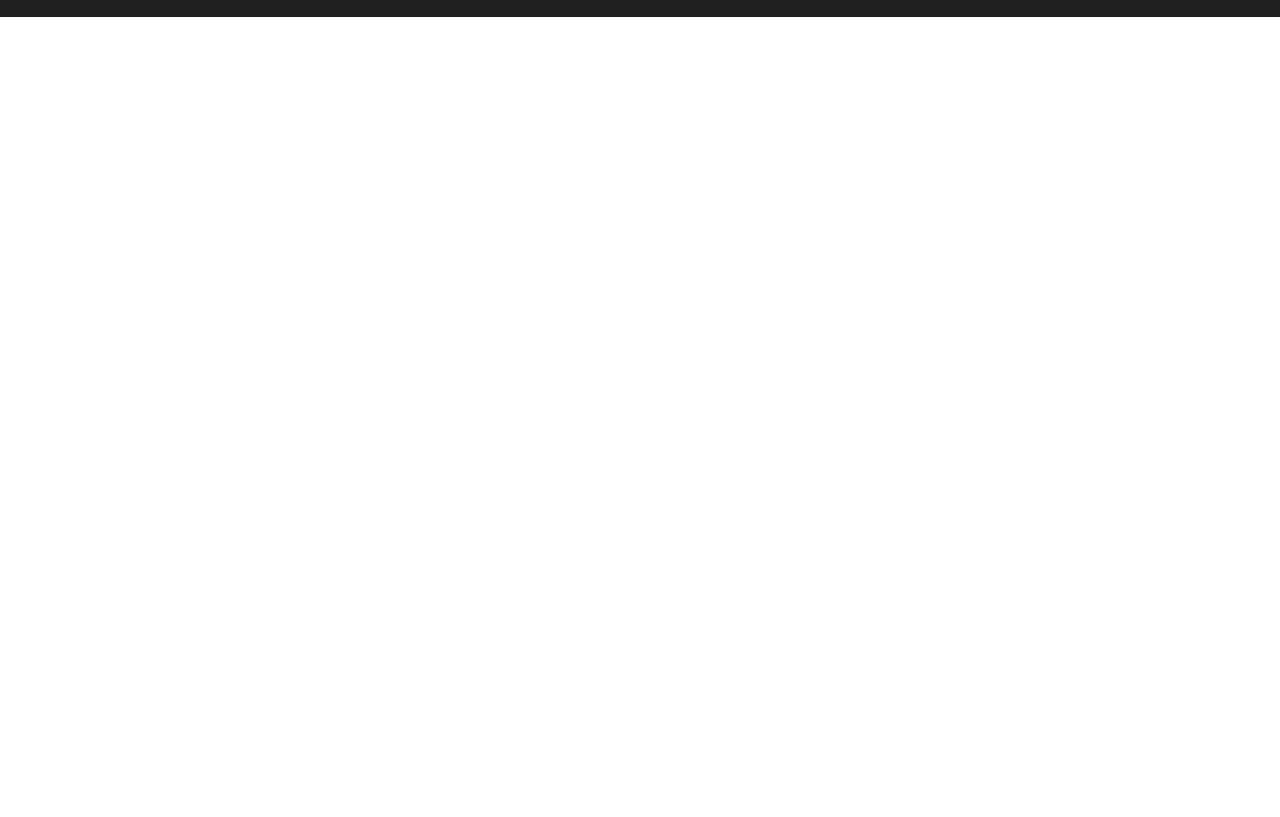
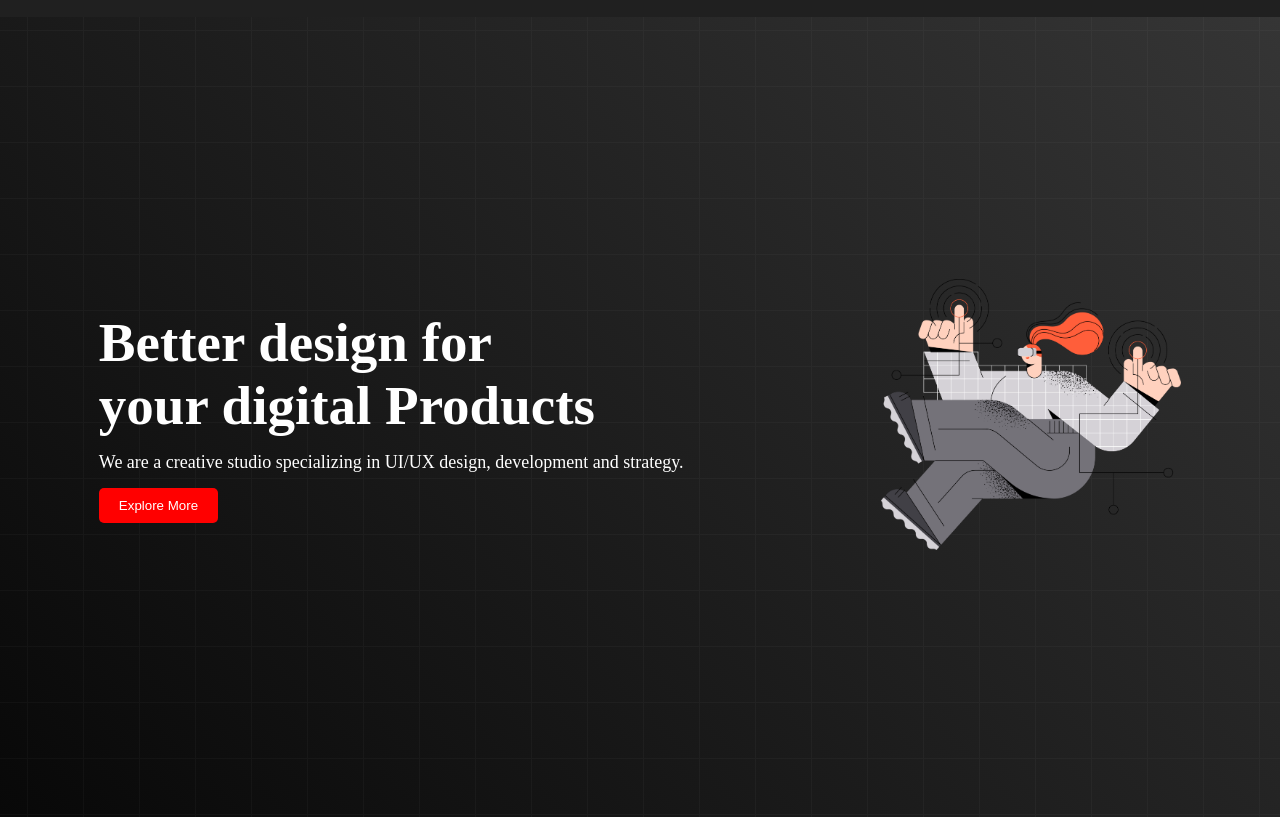
Before and after one commit to mohiuddin143/digital_products, a plain HTML site: page index.html in a window 1280 px wide. Shown: the part 51-868 px from the top of the page. Before the commit the page ends 800 px from the top, so only its background shows below. Drawn offline with Linux system fonts and the light colour scheme.

Commit message:
banner section is done

```diff
--- a/index.html
+++ b/index.html
@@ -21,7 +21,18 @@
             </div>
         </nav>
     </header>
-    <main></main>
+    <main>
+        <section>
+            <div class="banner-container">
+                <div class="banner-text">
+                    <h1 class="banner-title">Better design for <br> your digital Products</h1>
+                    <p class="banner-info">We are a creative studio specializing  in UI/UX design, development and strategy.</p>
+                    <button class="btn-primary">Explore More</button>
+                </div>
+                <div class="banner-img"><img class="banner-photo" src="./media/images/banner.png" alt=""></div>
+            </div>
+        </section>
+    </main>
     <footer></footer>
 </body>
 </html>
--- a/style.css
+++ b/style.css
@@ -29,3 +29,31 @@
     background: whitesmokel;
     padding: 10px;
 }
+/* this is a banner section  */
+.banner-container{
+    display: flex;
+    justify-content: space-around;
+    height: 100vh;
+    align-items: center;
+    color: white;
+    background-image: url("./media/images/background.png"), linear-gradient(45deg, rgb(8, 8, 8), rgb(53, 53, 53));
+}
+.banner-photo{
+    width: 300px;
+}
+.banner-title{
+    font-size: 55px;
+    font-weight: bold;
+}
+.banner-info{
+    font-size: 18px;
+    margin-top: 15px;
+    margin-bottom: 15px;
+}
+.btn-primary{
+    padding: 10px 20px;
+    background-color: red;
+    color: white;
+    border: none;
+    border-radius: 5px;
+}
```
